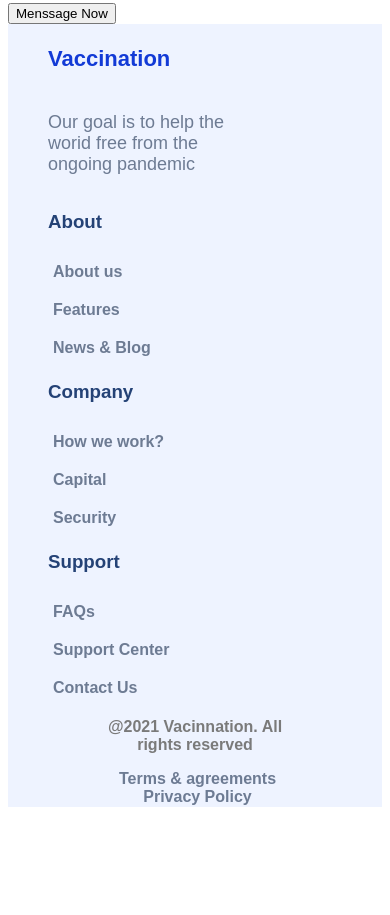
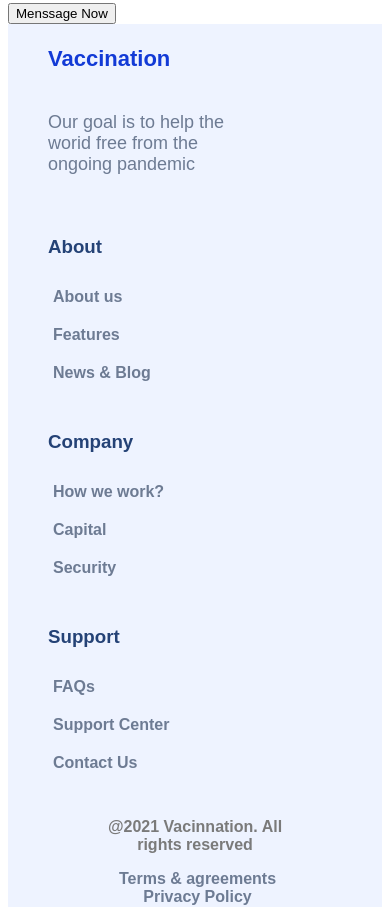
Before and after one commit to Hydr0bius/Vacunacion, a plain HTML site: page index.html in a window 390 px wide. Shown: the part 2606-3521 px from the top of the page. Before the commit the page ends 3421 px from the top, so only its background shows below. Drawn offline with Linux system fonts and the light colour scheme.

Commit message:
modificacion en el margin y padding .box__fotter

```diff
--- a/style.css
+++ b/style.css
@@ -280,6 +280,10 @@ footer{
 
         transition-duration: 0.5s;
     }
+    .box__footer{
+        padding: 0;
+        margin-bottom: 25px;
+    }
 
 }
 @media (max-width: 414px){
```
